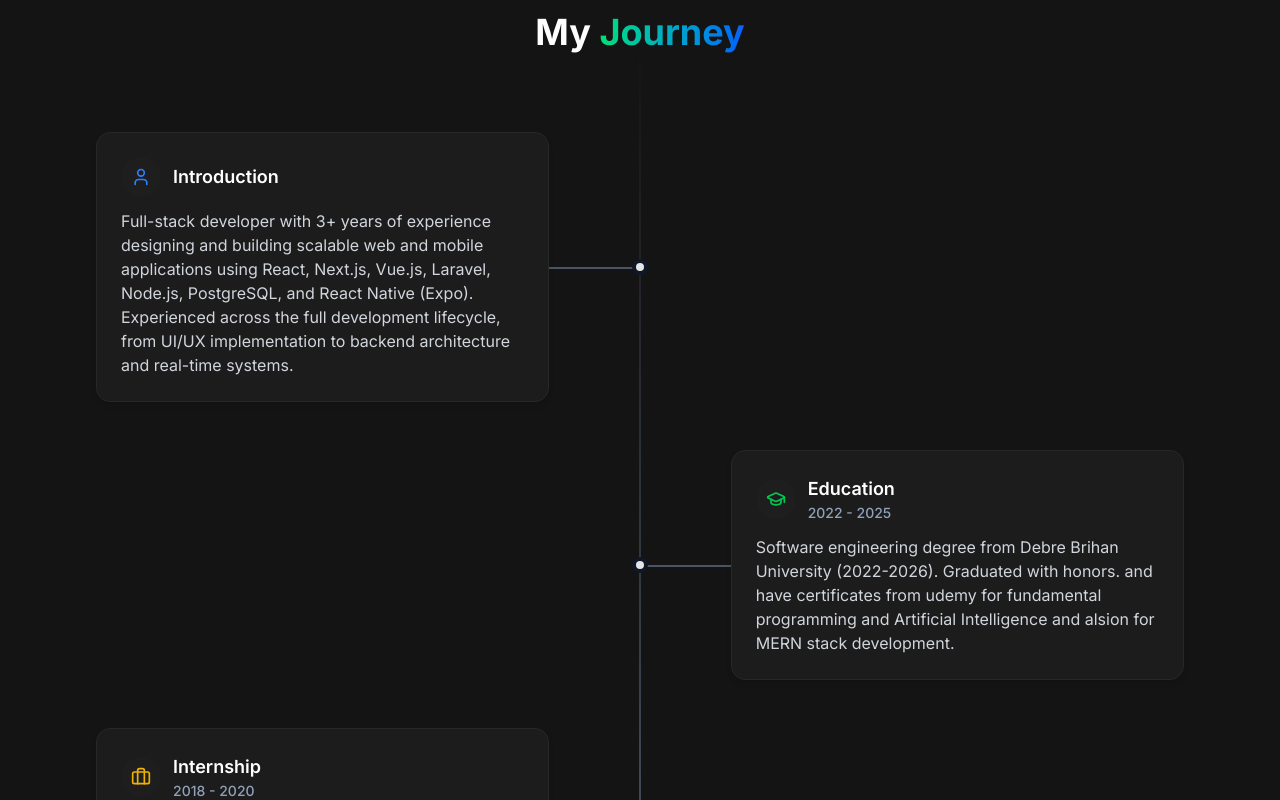
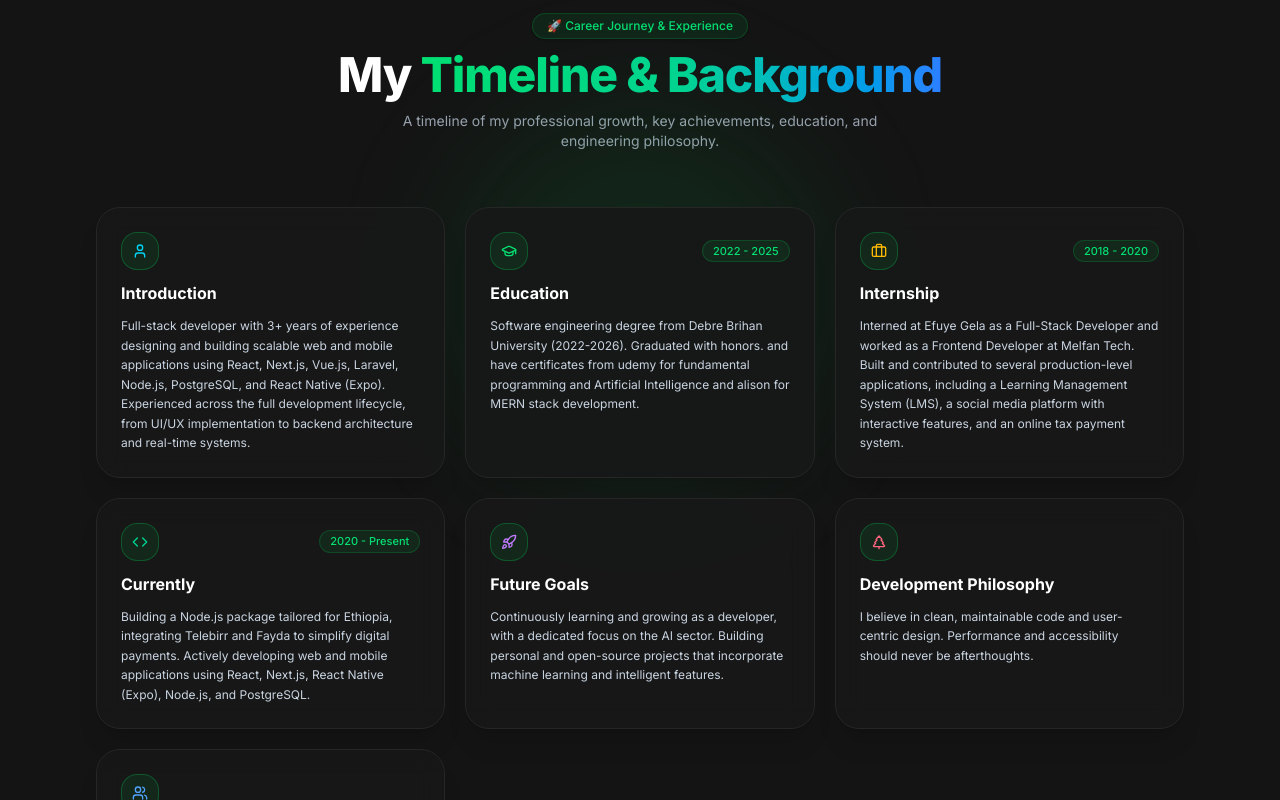
Before and after one commit to sami855-ux/Portfolio, a React (Vite) app: page / in a window 1280 px wide. Shown: the part 1540-2340 px from the top of the page. Built offline with nearby package versions, Linux system fonts and the light colour scheme; no server answers; the database is empty.

Commit message:
refactor: integrate dynamic data fetching for contact forms and skills using Supabase and React Query

```diff
--- a/src/pages/About.tsx
+++ b/src/pages/About.tsx
@@ -1,4 +1,4 @@
-import type { TimelineItem } from "@/types/ui"
+import { useState, useEffect } from "react"
 import {
   Briefcase,
   GraduationCap,
@@ -9,145 +9,103 @@ import {
   TreePine,
 } from "lucide-react"
 import { motion } from "framer-motion"
+import { getJourney } from "@/lib/supabase"
+import type { JourneyItem } from "@/types/supabase"
 
 export function About() {
-  const items: TimelineItem[] = [
-    {
-      id: 1,
-      title: "Introduction",
-      description:
-        "Full-stack developer with 3+ years of experience designing and building scalable web and mobile applications using React, Next.js, Vue.js, Laravel, Node.js, PostgreSQL, and React Native (Expo). Experienced across the full development lifecycle, from UI/UX implementation to backend architecture and real-time systems.",
-      icon: <User className="w-5 h-5" />,
-      side: "left",
-      color: "text-blue-500",
-    },
-    {
-      id: 2,
-      title: "Education",
-      description:
-        "Software engineering degree from Debre Brihan University (2022-2026). Graduated with honors. and  have certificates from udemy for fundamental programming and Artificial Intelligence and alsion for MERN stack development. ",
-      date: "2022 - 2025",
-      icon: <GraduationCap className="w-5 h-5" />,
-      side: "right",
-      color: "text-green-500",
-    },
-    {
-      id: 3,
-      title: "Internship",
-      description:
-        "Interned at Efuye Gela as a Full-Stack Developer and worked as a Frontend Developer at Melfan Tech. Built and contributed to several production-level applications, including a Learning Management System (LMS), a social media platform with interactive features, and an online tax payment system. Played a key role in developing user-centric interfaces and scalable backend functionalities.",
-      date: "2018 - 2020",
-      icon: <Briefcase className="w-5 h-5" />,
-      side: "left",
-      color: "text-yellow-500",
-    },
-    {
-      id: 4,
-      title: "Currently",
-      description:
-        "Building a Node.js package tailored for Ethiopia, integrating Telebirr and Fayda to simplify digital payments. Actively developing web and mobile applications using React, Next.js, React Native (Expo), Node.js, and PostgreSQL, while continuously improving through hands-on projects.",
-      date: "2020 - Present",
-      icon: <Code className="w-5 h-5" />,
-      side: "right",
-      color: "text-orange-500",
-    },
-    {
-      id: 5,
-      title: "Future Goals",
-      description:
-        "Continuously learning and growing as a developer, with a dedicated focus on the AI sector. Building personal and open-source projects that incorporate machine learning and intelligent features, while exploring ways to integrate AI into scalable web and mobile applications.",
-      icon: <Rocket className="w-5 h-5" />,
-      side: "left",
-      color: "text-purple-500",
-    },
-    {
-      id: 21,
-      title: "Development Philosophy",
-      description:
-        "I believe in clean, maintainable code and user-centric design. Performance and accessibility should never be afterthoughts.",
-      icon: <TreePine className="w-5 h-5" />,
-      side: "right",
-      color: "text-red-500",
-    },
-    {
-      id: 23,
-      title: "Work Style",
-      description:
-        "Agile practitioner who thrives in collaborative environments. Strong believer in documentation and knowledge sharing.",
-      icon: <Users className="w-5 h-5" />,
-      side: "left",
-      color: "text-pink-500",
-    },
-  ]
+  const [items, setItems] = useState<JourneyItem[]>([])
+
+  useEffect(() => {
+    const loadJourney = async () => {
+      try {
+        const data = await getJourney()
+        if (data && data.length > 0) setItems(data)
+      } catch (err) {
+        console.error("Error fetching public journey timeline:", err)
+      }
+    }
+    loadJourney()
+  }, [])
+
+  const renderIcon = (name?: string) => {
+    switch (name) {
+      case "GraduationCap":
+        return <GraduationCap className="w-4 h-4 text-green-400" />
+      case "Briefcase":
+        return <Briefcase className="w-4 h-4 text-amber-400" />
+      case "Code":
+        return <Code className="w-4 h-4 text-emerald-400" />
+      case "Rocket":
+        return <Rocket className="w-4 h-4 text-purple-400" />
+      case "TreePine":
+        return <TreePine className="w-4 h-4 text-rose-400" />
+      case "Users":
+        return <Users className="w-4 h-4 text-blue-400" />
+      default:
+        return <User className="w-4 h-4 text-cyan-400" />
+    }
+  }
 
   return (
     <section className="relative max-w-6xl mx-auto px-4 sm:px-6 lg:px-8 py-12 md:py-20">
+      {/* Background ambient glow */}
+      <div className="absolute top-1/3 left-1/2 -translate-x-1/2 -translate-y-1/2 w-96 h-96 bg-green-500/10 rounded-full blur-3xl pointer-events-none" />
+
+      {/* Header Section */}
+      <div className="text-center mb-14 space-y-3">
+        <span className="inline-flex items-center gap-1.5 px-3.5 py-1 rounded-full text-xs font-medium bg-green-500/10 text-green-400 border border-green-500/20 shadow-sm">
+          🚀 Career Journey & Experience
+        </span>
         <motion.h2
-        className="text-3xl md:text-4xl font-bold text-center mb-12 md:mb-20"
+          className="text-4xl md:text-5xl font-extrabold text-white tracking-tight"
           initial={{ opacity: 0, y: 20 }}
           whileInView={{ opacity: 1, y: 0 }}
           viewport={{ once: true }}
           transition={{ duration: 0.6 }}
         >
           My{" "}
-        <span className="text-transparent bg-clip-text bg-gradient-to-r from-green-400 to-blue-600">
-          Journey
+          <span className="text-transparent bg-clip-text bg-gradient-to-r from-green-400 via-emerald-400 to-blue-500">
+            Timeline & Background
           </span>
         </motion.h2>
+        <p className="text-sm text-gray-400 max-w-lg mx-auto">
+          A timeline of my professional growth, key achievements, education, and engineering philosophy.
+        </p>
+      </div>
 
-      {/* Central line - hidden on mobile */}
-      <div className="hidden md:block absolute left-1/2 w-0.5 h-[85%] top-28 bg-gradient-to-b from-transparent via-gray-400 to-transparent dark:via-gray-600 transform -translate-x-1/2"></div>
-
-      <div className="space-y-8 md:space-y-12">
+      {/* Experience Showcase Grid */}
+      <div className="grid grid-cols-1 md:grid-cols-2 lg:grid-cols-3 gap-5 relative">
         {items.map((item, index) => (
           <motion.div
             key={item.id}
-            className={`relative flex ${
-              item.side === "left" ? "md:justify-start" : "md:justify-end"
-            }`}
-            initial={{ opacity: 0, y: 30 }}
+            initial={{ opacity: 0, y: 20 }}
             whileInView={{ opacity: 1, y: 0 }}
-            viewport={{ once: true, margin: "-50px" }}
-            transition={{ duration: 0.6, delay: index * 0.1 }}
+            viewport={{ once: true, margin: "-30px" }}
+            transition={{ duration: 0.5, delay: index * 0.05 }}
+            className="group"
           >
-            {/* Item container */}
-            <div
-              className={`w-full md:w-5/12 p-5 md:p-6 relative z-10 rounded-xl border bg-[#1a1a1a] text-white dark:bg-[#1c1c1c] shadow-sm dark:shadow-md ${
-                item.side === "left" ? "md:mr-auto" : "md:ml-auto"
-              } border-[#272727] dark:border-[#262727] hover:border-primary/30 dark:hover:border-primary/50 transition-colors duration-300`}
-            >
-              <div className="flex items-center gap-3 mb-3">
-                <motion.div
-                  className={`p-2 w-10 h-10 flex justify-center items-center rounded-full bg-[#2f2f30] dark:bg-[#1e1e1f] ${item.color}`}
-                  whileHover={{ scale: 1.1 }}
-                >
-                  {item.icon}
-                </motion.div>
-                <div>
-                  <h3 className="text-lg font-semibold text-slate-200 dark:text-white">
+            <div className="h-full p-6 rounded-3xl border bg-[#181818]/90 backdrop-blur-md text-white shadow-xl border-[#262626] hover:border-green-500/40 transition-all duration-300 flex flex-col justify-between hover:-translate-y-1">
+              <div className="space-y-3">
+                <div className="flex items-center justify-between gap-2">
+                  <div className="p-2.5 rounded-2xl border border-green-500/30 bg-green-500/10 flex items-center justify-center shrink-0">
+                    {renderIcon(item.icon_name)}
+                  </div>
+                  {item.date_range && (
+                    <span className="text-[11px] text-green-400 font-medium bg-green-500/10 border border-green-500/20 px-2.5 py-0.5 rounded-full">
+                      {item.date_range}
+                    </span>
+                  )}
+                </div>
+
+                <h3 className="text-base font-bold text-white group-hover:text-green-400 transition-colors leading-snug">
                   {item.title}
                 </h3>
-                  {item.date && (
-                    <p className="text-sm text-slate-400 font-medium dark:text-primary-400">
-                      {item.date}
-                    </p>
-                  )}
-                </div>
-              </div>
-              <p className="text-[#aaa9a9] dark:text-gray-300">
+
+                <p className="text-xs text-slate-300 leading-relaxed font-normal">
                   {item.description}
                 </p>
               </div>
-
-            {/* Connecting line - hidden on mobile */}
-            <div
-              className={`hidden md:block absolute top-1/2 w-1/4 h-0.5 bg-gray-200 dark:bg-gray-600 ${
-                item.side === "left" ? "right-1/2" : "left-1/2"
-              }`}
-            ></div>
-
-            {/* Central dot - hidden on mobile */}
-            <div className="hidden md:block absolute z-20 top-1/2 left-1/2 w-4 h-4 rounded-full bg-primary border-4 border-white dark:border-gray-900 transform -translate-x-1/2 -translate-y-1/2"></div>
+            </div>
           </motion.div>
         ))}
       </div>
```
Lines whose indentation alone changed are shown as unchanged.
